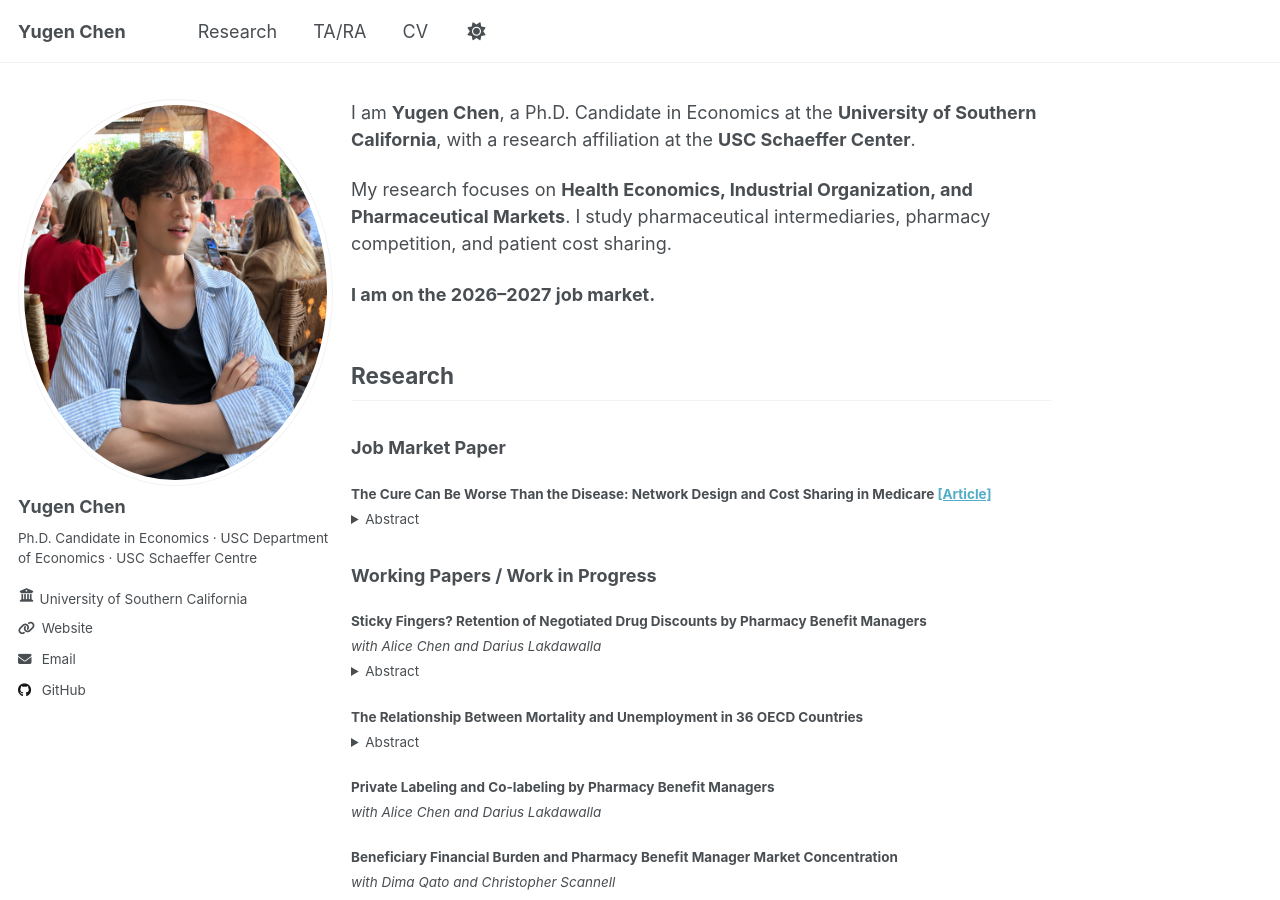
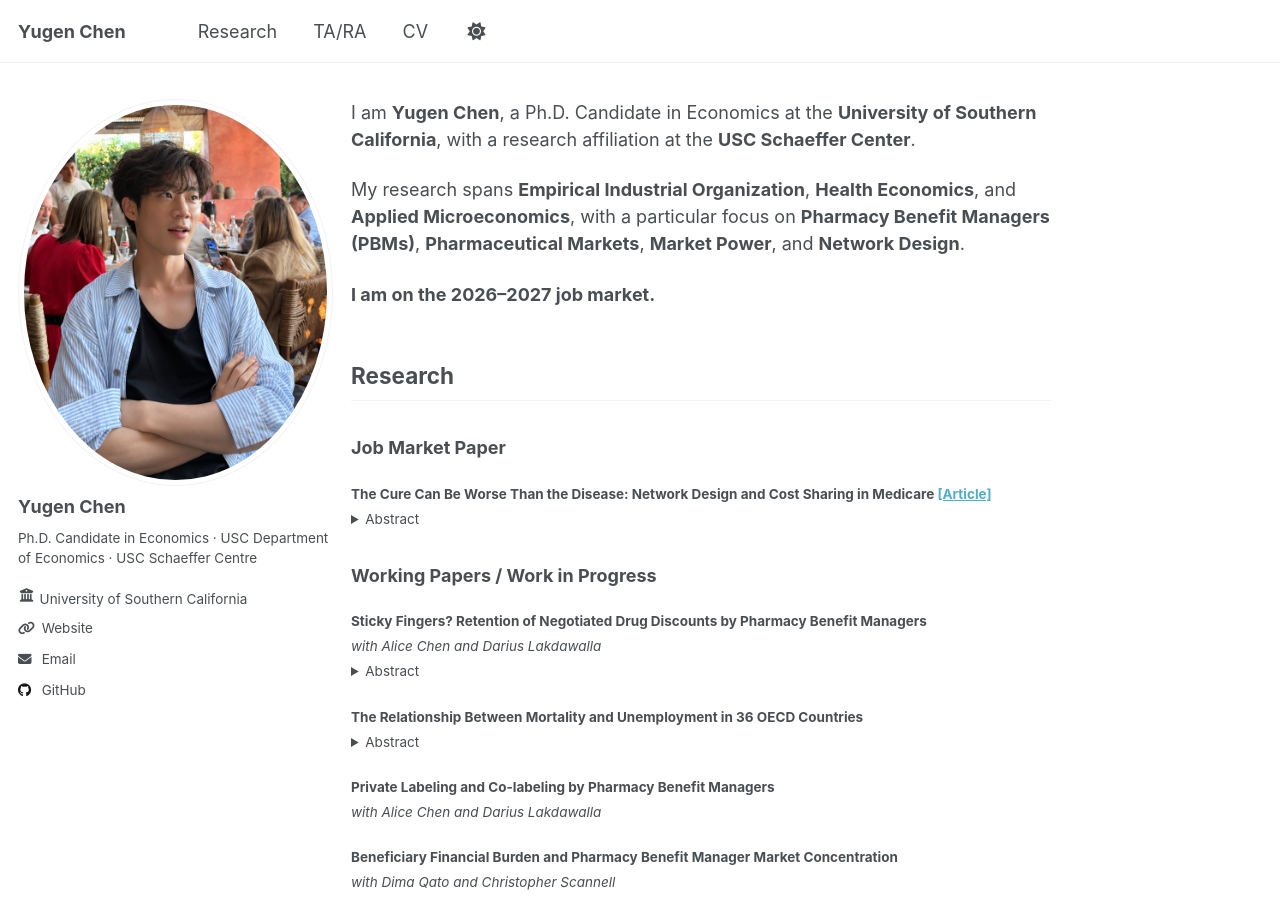
Before and after one commit to YugenChen/YugenChen.github.io, a Jekyll site: the page built from _pages/about.md, in a window 1280 px wide and 900 px high. Built offline with Jekyll 4.4.1, drawn with Linux system fonts in a browser that asks for light colours.

Commit message:
Update homepage research fields and focus areas

```diff
--- a/_pages/about.md
+++ b/_pages/about.md
@@ -12,7 +12,7 @@ redirect_from:
 
 I am **Yugen Chen**, a Ph.D. Candidate in Economics at the **University of Southern California**, with a research affiliation at the **USC Schaeffer Center**.
 
-My research focuses on **Health Economics, Industrial Organization, and Pharmaceutical Markets**. I study pharmaceutical intermediaries, pharmacy competition, and patient cost sharing.
+My research spans **Empirical Industrial Organization**, **Health Economics**, and **Applied Microeconomics**, with a particular focus on **Pharmacy Benefit Managers (PBMs)**, **Pharmaceutical Markets**, **Market Power**, and **Network Design**.
 
 **I am on the 2026–2027 job market.**
 
```
